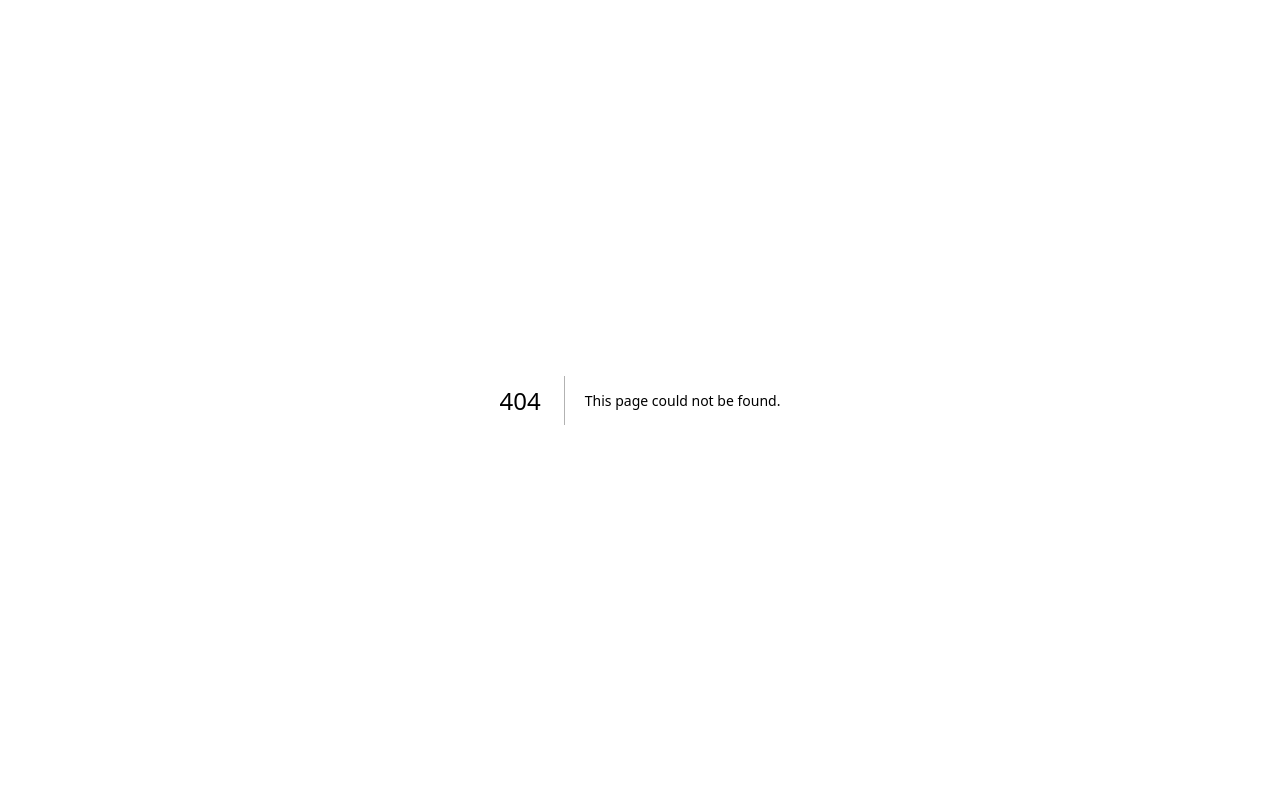
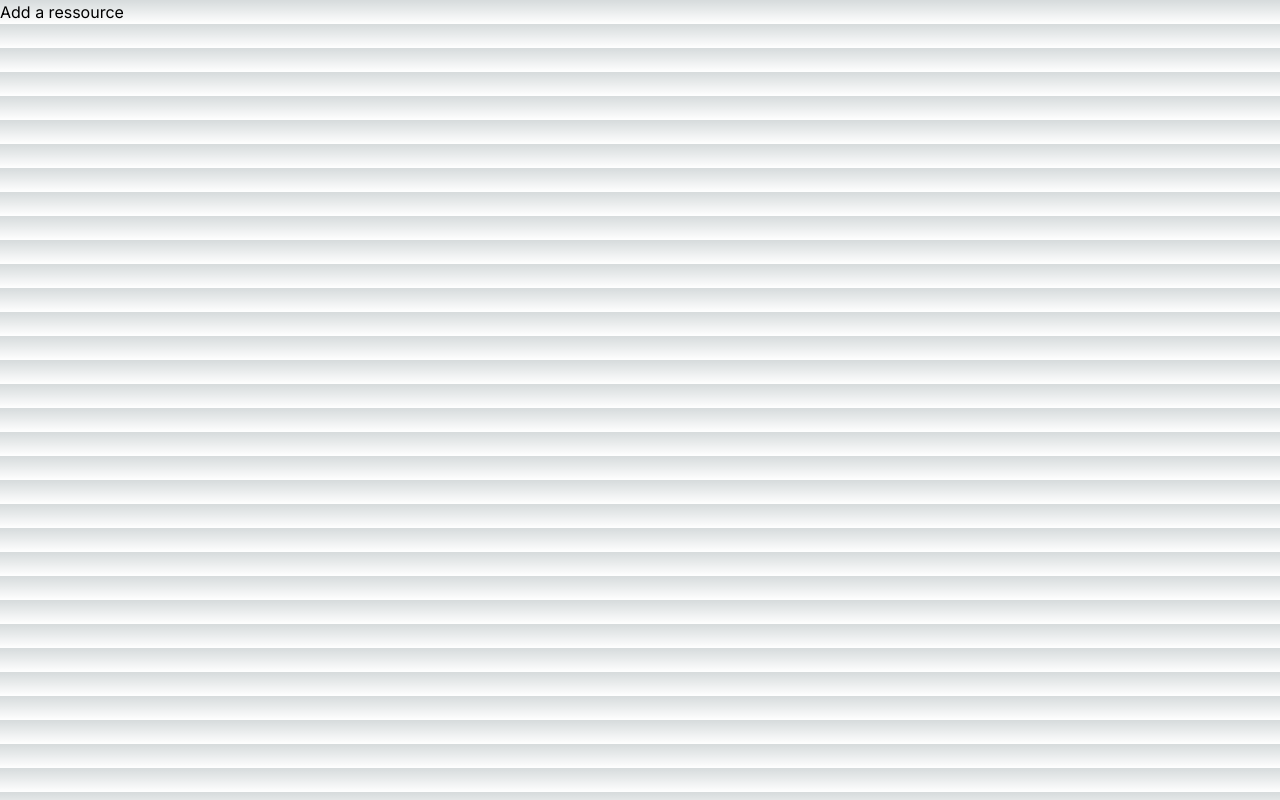
Before and after one commit to TanguiLouedec/icrm, a Next.js app: page /add in a window 1280 px wide. Before the commit this address had no page. Built offline with nearby package versions, Linux system fonts and the light colour scheme.

Commit message:
WIP: working on the add page, submit form

```diff
--- /dev/null
+++ b/src/app/add/page.tsx
@@ -0,0 +1,8 @@
+import styles from './page.module.scss'
+export default async function Add() {
+  return (
+    <main>
+      <h1>Add a ressource</h1>
+    </main>
+  )
+}
--- a/src/app/page.tsx
+++ b/src/app/page.tsx
@@ -1,5 +1,3 @@
-import Image from "next/image";
-
 export default function Home() {
   return (
     <main>
```
Also changed, not shown: src/app/add/page.module.scss (added), src/app/components/ressource/add_form/add_form.module.scss (added), src/app/components/ressource/add_form/add_form.tsx (added).
